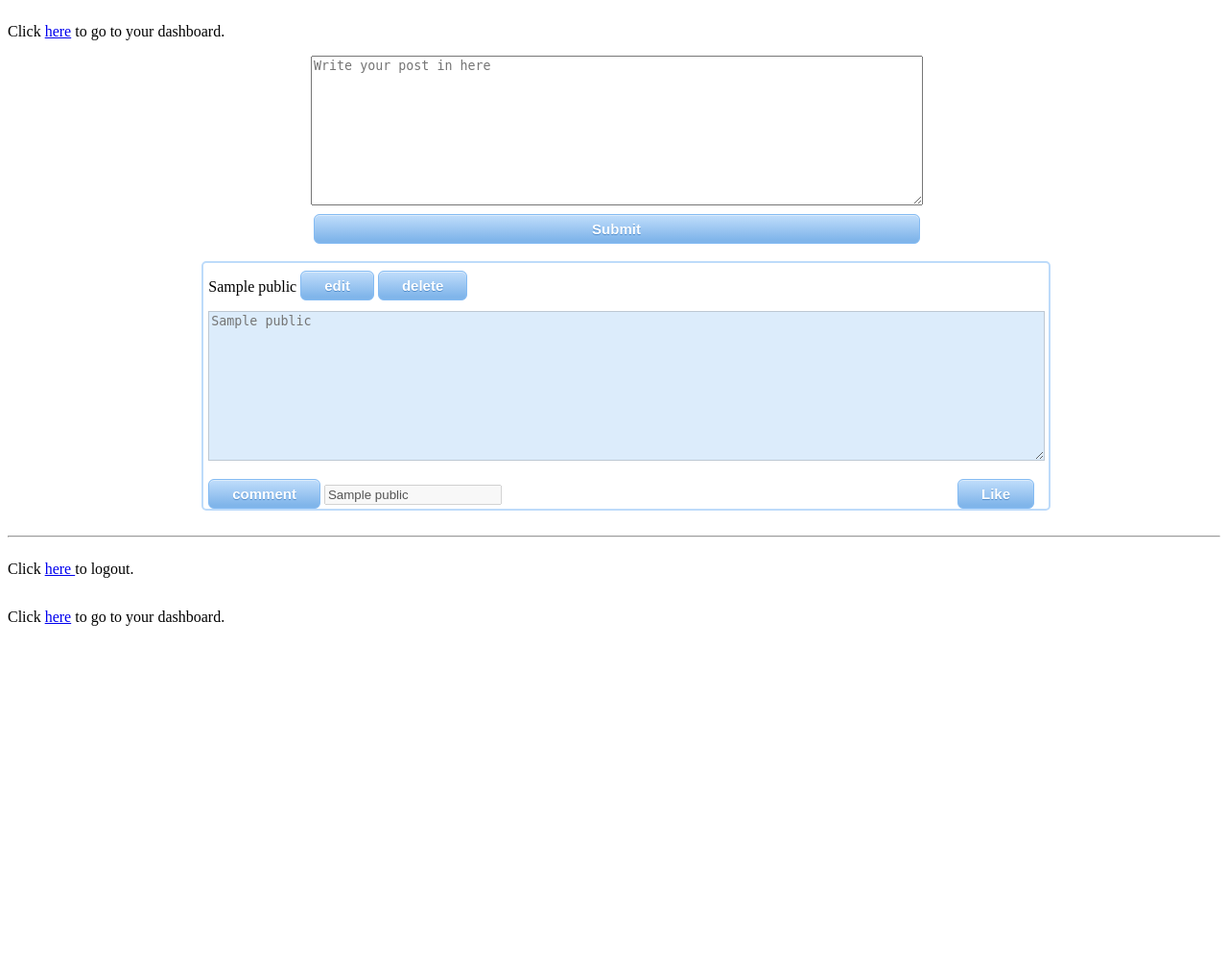
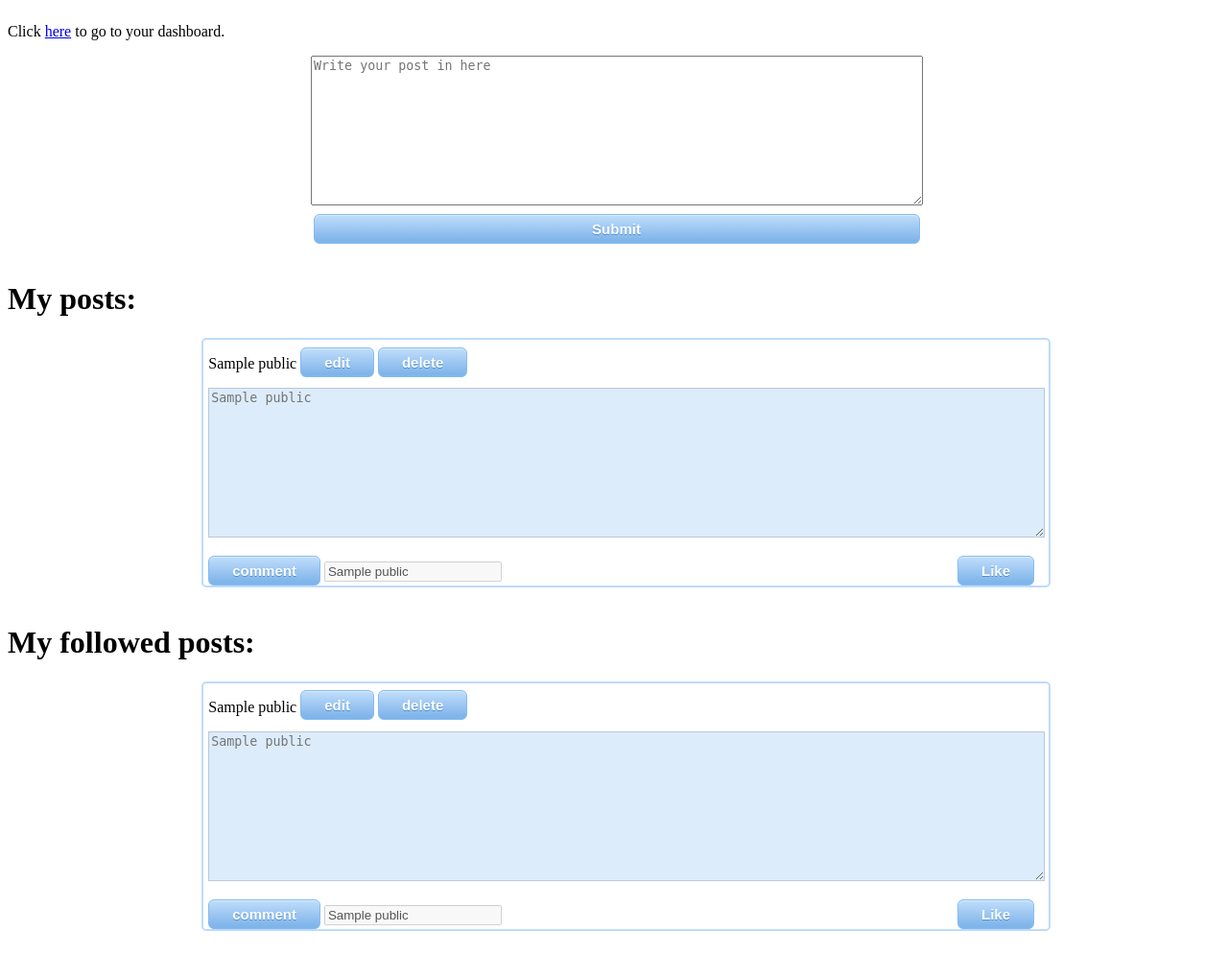
Before and after one commit to GElyess/SoftwareTraining1, a Flask app: page /blog in a window 1280 px wide. Shown: the whole page at 96% size. Before the commit the page ends 652 px from the top, so only its background shows below. Run offline with Flask 2, Linux system fonts and the light colour scheme; the visitor is signed in with stand-in values (Sample User, id 1); a database or web service that is not in the repository returns one stand-in record (values such as "Sample title"); some libraries are stand-ins or nearby versions.

Commit message:
fixed template

```diff
--- a/app.py
+++ b/app.py
@@ -70,10 +70,17 @@ def dashboard():
 @app.route('/blog')
 @login_required
 def blog():
+	status_code = 200
 	post.session_post_likes()
 	result = post.post_array()
-	print('result=', result)
-	return render_template('twitter.html', posts = result)
+	#print('result=', result)
+	args = (session['id'],)
+	sql = "SELECT public.posts.*, public.user.name FROM public.posts LEFT JOIN public.user ON public.user.id = public.posts.user_id "
+	sql += "WHERE public.posts.user_id = %s ORDER BY public.posts.post_time DESC;"
+	myposts =  database.DB.select(sql, args, "all")
+	if myposts == -1 or result == -1:
+		return errorDB
+	return render_template('twitter.html', posts = myposts, followed = result), status_code
 
 @app.route('/blog_comment', methods=['GET'])
 @login_required
@@ -203,6 +210,6 @@ def update_profile():
 
 # start the server with the 'run()' method
 if __name__ == '__main__':
+	database.NewConn("dbname='project_training' user='postgres' password='root' host='localhost' port='5432'")
 	#database.NewConn("dbname='weibo' user='postgres' password='ss5122195' host='localhost' port='5432'")
-	database.NewConn("dbname='weibo' user='postgres' password='ss5122195' host='localhost' port='5432'")
 	app.run(debug=True)
--- a/templates/twitter.html
+++ b/templates/twitter.html
@@ -218,6 +218,9 @@ float: right;
 <br>
 
 {% if posts != 0 %}
+
+<h1>My posts:</h1>
+
  {% for post in posts %}
 
 <div id="main-container" style="width: 70%; padding-left: 16%; padding-right: 14%;">
@@ -268,10 +271,62 @@ float: right;
 <br>
 {% endfor %}
 {% endif %}
-<hr>
 
-<p>Click <a  href="/logout">here </a> to logout.               </p> <br>
-<p>Click <a  href="/dashboard">here</a> to go to your dashboard.</p>
+{% if followed != 0 %}
+
+<h1>My followed posts:</h1>
+
+ {% for f in followed %}
+
+<div id="main-container" style="width: 70%; padding-left: 16%; padding-right: 14%;">
+  <div class="wrapper" style="border-radius: 5px; border: 2px solid rgb(189, 219, 250); padding-right: 10px; padding-left: 5px">
+    <div id="sub">
+      <p>{{f[6]}}</p>
+
+
+      {% if f[0] == session['id'] %}
+      <button value="edit" class="button2" id="edit_{{f[1]}}" style="display: true;" name="editSomething" onclick=" document.getElementById( 'validate_{{f[1]}}' ).setAttribute('style', ''); hide('{{f[1]}}');"> edit </button>
+      <button value="delete" class="button2" id="delete_{{f[1]}}" onclick="delete_post('{{f[1]}}')" name="deleteSomething"> delete </button>
+
+      {% else %}
+
+      <input type="button" class="mini-button1" id="unfollow" onclick="stop_following('{{f[0]}}');" value="Stop following" />
+
+      {% endif %}
+
+    </div>
+
+    <div id="button-group">
+      <form action="/post/update" method="post" id="edit_post{{f[1]}}">
+        <!--<div id="contents">-->
+          <textarea id="text_{{f[1]}}" name="content" rows="10" form="edit_post{{f[1]}}" placeholder="{{f[2]}}" disabled="disabled" style="background-color:rgb(220, 236, 251);"></textarea>
+        <!--</div>-->
+        <input type="button" id="number3" value="comment" onclick="goto_comment('{{f[1]}}')" class="mini-button1">
+        <input type="text" id="like_{{f[1]}}" name="content" value="{{f[4]}}" disabled />
+        <input  name="post_id" type="hidden" value="{{f[1]}}">
+
+        <button value="validate" class="button2" id="validate_{{f[1]}}" style="display:none" name="validateSomething" type="submit"> validate </button>
+
+        {% if followed[1] not in session['post_likes'] %}
+
+        <input type="button" class="mini-button1" id="likes" onclick="like_post('{{f[1]}}');/*this.disabled=true;
+          document.getElementById('dislikes').disabled = true; this.value='Liked!';*/" value="Like"/>
+
+          {% else %}
+
+        <input type="button" class="mini-button1" id="dislikes" onclick="stop_following('{{f[0]}}');" value="Dislike"/>
+          {% endif %}
+
+       </form>
+
+    </div>
+  </div>
+</div>
+
+<br>
+{% endfor %}
+{% endif %}
+
 
 </body>
 </html>
```
Also changed, not shown: 1 other file.
